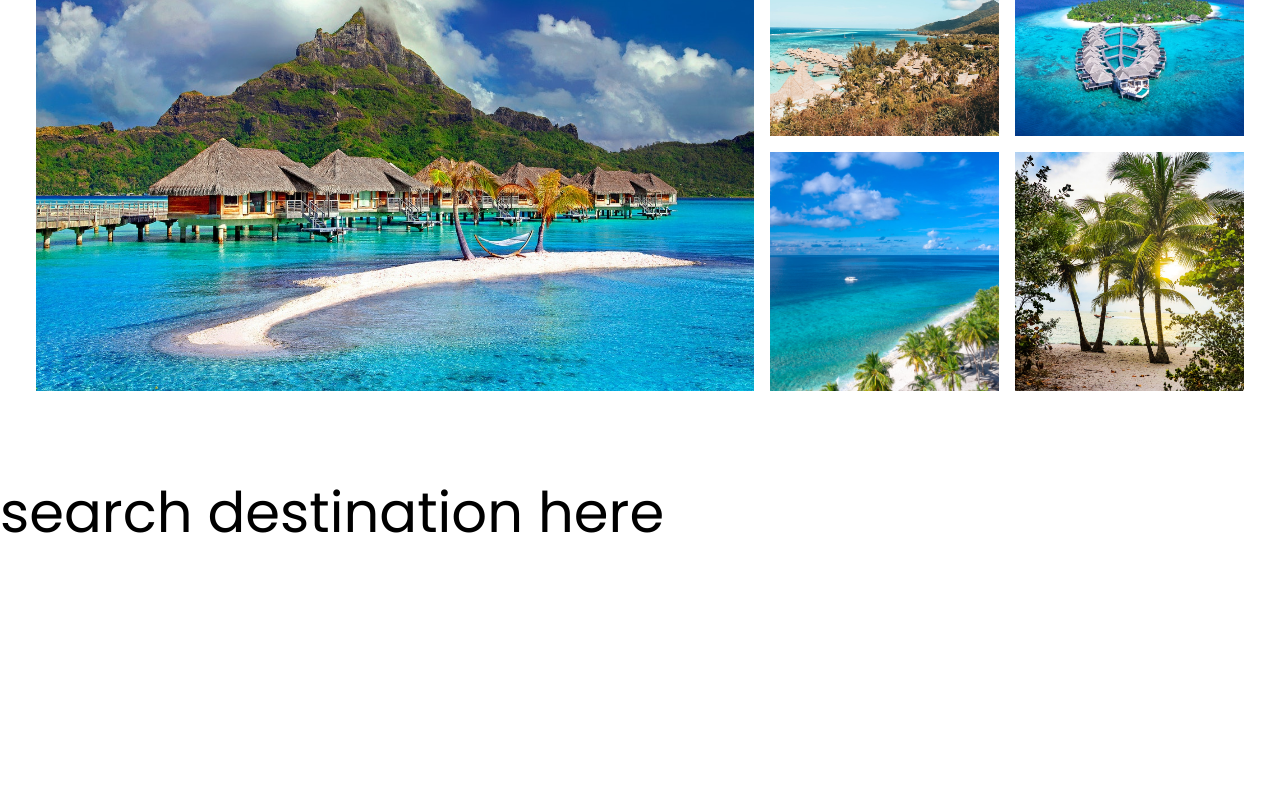
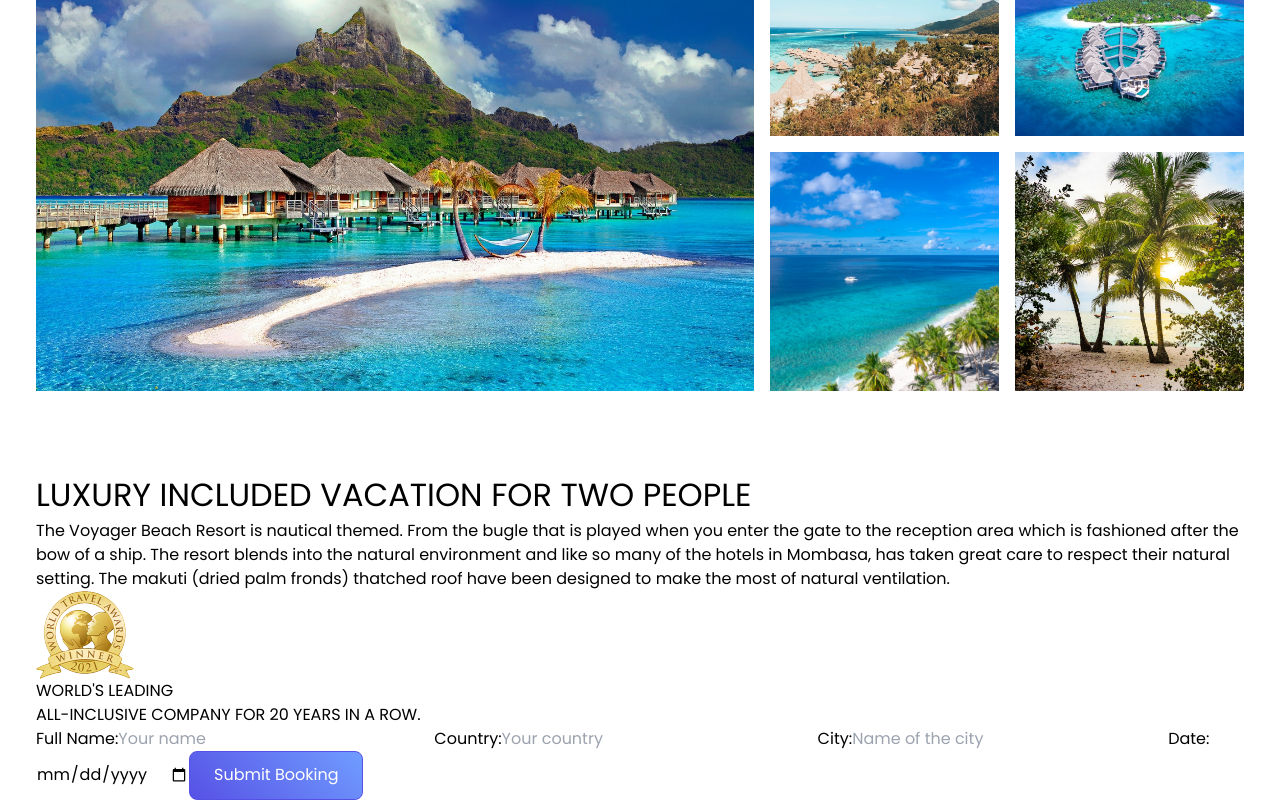
Before and after one commit to Tobias-lab351/travel-app, a React (Vite) app: page / in a window 1280 px wide. Shown: the part 1132-1932 px from the top of the page. Before the commit the page ends 1687 px from the top, so only its background shows below. Built offline with nearby package versions, Linux system fonts and the light colour scheme.

Commit message:
added search component

```diff
--- a/src/components/Search/Search.jsx
+++ b/src/components/Search/Search.jsx
@@ -1,9 +1,74 @@
-import "./Search.css"
+import "./Search.css";
+import gold from "../../assets/gold.png";
 
 export default function Search() {
   return (
-    <div>
-      <h1>search destination here</h1>
+    <div className="search">
+      <div className="container grid grid-cols-2 w-100">
+        <div className="left-container w-50 bg-zinc-100 px-6 ">
+          <h2 className="font-bold pb-3 text-center mt-9">
+            LUXURY INCLUDED VACATION FOR TWO PEOPLE
+          </h2>
+          <p className="text-slate-700">
+            The Voyager Beach Resort is nautical themed. From the bugle that is
+            played when you enter the gate to the reception area which is
+            fashioned after the bow of a ship. The resort blends into the
+            natural environment and like so many of the hotels in Mombasa, has
+            taken great care to respect their natural setting. The makuti (dried
+            palm fronds) thatched roof have been designed to make the most of
+            natural ventilation.
+          </p>
+          <div className="search-col-2 ">
+            <div className="box flex flex-row justify-between items-center">
+              <div className="p-6">
+                <img src={gold} alt="/" className="mr-16" />
+              </div>
+              <div className="p-2 text-center">
+                <h3 className="font-semibold">WORLD'S LEADING</h3>
+                <p className="text-gray-500 text-sm ">
+                  ALL-INCLUSIVE COMPANY FOR 20 YEARS IN A ROW.
+                </p>
+              </div>
+            </div>
+            <div className="box "></div>
+          </div>
+        </div>
+        <div className=" w-50 bg-zinc-100 ">
+          <div className="right-container w-full relative justify-between">
+            <form className=" flex flex-col w-50 px-5 gap-3 mt-10">
+              <label htmlFor="name">Full Name:</label>
+              <input
+                type="text"
+                name="name"
+                placeholder="Your name"
+                className="border-2 border-collapse rounded h-10 outline-none focus:bg-zinc-400"
+              />
+              <label htmlFor="country">Country:</label>
+              <input
+                type="text"
+                name="country"
+                placeholder="Your country"
+                className="border-2 border-collapse  rounded h-10 outline-none focus:bg-zinc-400"
+              />
+              <label htmlFor="">City:</label>
+              <input
+                type="text"
+                placeholder="Name of the city"
+                className="border-2 border-collapse rounded h-10 outline-none focus:bg-zinc-400"
+              />
+              <label htmlFor="date">Date:</label>
+              <input
+                type="date"
+                name="date"
+                className="border-2 border-collapse rounded h-10 outline-none focus:bg-zinc-400"
+              />
+              <button type="submit" className="font-semibold">
+                Submit Booking
+              </button>
+            </form>
+          </div>
+        </div>
+      </div>
     </div>
-  )
+  );
 }
--- a/src/components/navbar/Navbar.jsx
+++ b/src/components/navbar/Navbar.jsx
@@ -37,16 +37,19 @@ function Navbar() {
         {!nav ? (
           <HiOutlineMenuAlt4 onClick={handleNav} className="icon" />
         ) : (
-          <AiOutlineClose onClick={handleNav} className="icon text-black w-10 text-xl" />
+          <AiOutlineClose
+            onClick={handleNav}
+            className="icon text-black w-10 text-xl"
+          />
         )}
       </div>
       <div className={nav ? "mobile-menu active" : "mobile-menu"}>
         <ul className="mobile-nav">
-          <li>Home</li>
-          <li>Destinations</li>
-          <li>Travel</li>
-          <li>Book</li>
-          <li>Views</li>
+          <li className="cursor-pointer">Home</li>
+          <li className="cursor-pointer">Destinations</li>
+          <li className="cursor-pointer">Travel</li>
+          <li className="cursor-pointer">Book</li>
+          <li className="cursor-pointer">Views</li>
         </ul>
         <div className="mobile-menu-bottom">
           <div className="menu-icons">
@@ -54,11 +57,11 @@ function Navbar() {
             <button>Account</button>
           </div>
           <div className="social-icons">
-            <FaFacebook className="icon" />
-            <FaInstagram className="icon" />
-            <FaTwitter className="icon" />
-            <FaPinterest className="icon" />
-            <FaYoutube className="icon" />
+            <FaFacebook className="icon cursor-default" />
+            <FaInstagram className="icon cursor-pointer" />
+            <FaTwitter className="icon cursor-pointer" />
+            <FaPinterest className="icon cursor-pointer" />
+            <FaYoutube className="icon cursor-pointer" />
           </div>
         </div>
       </div>
```
